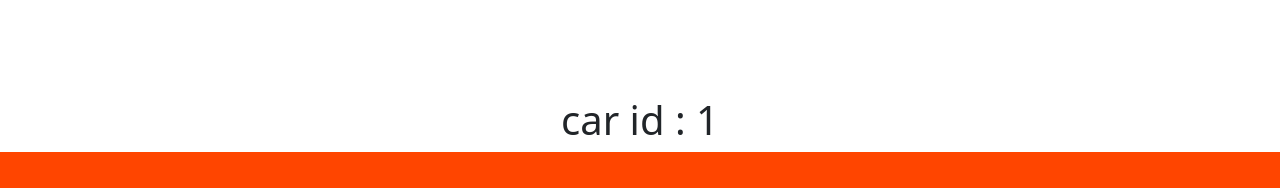
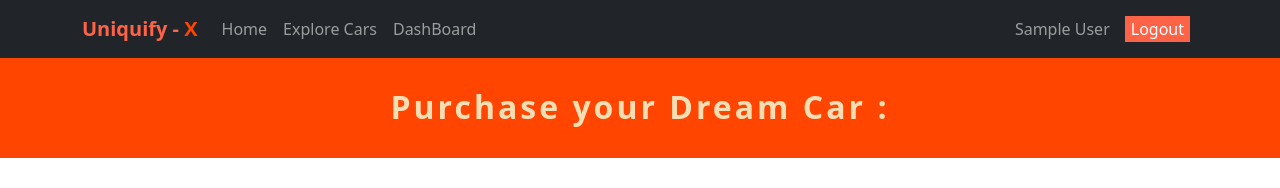
Before and after one commit to Nayimh/Nayimh-Crud-Project, a React (Create React App) app: page /purchase/1 in a window 1280 px wide. Shown: the top 188 px of the page. Built offline with nearby package versions, Linux system fonts and the light colour scheme; no server answers; sample sign-in values are in the browser's storage.

Commit message:
almost done

```diff
--- a/src/App.js
+++ b/src/App.js
@@ -14,6 +14,8 @@ import Register from './Pages/Login/Register/Register';
 import AuthProvider from './hooks/Context/AuthProvider/AuthProvider';
 import PrivateRoute from './Pages/Login/PrivateRoute/PrivateRoute';
 import ExploreCars from './Pages/ExploreCars/ExploreCars';
+import Navigation from './Pages/shared/Navigaton/Navigation';
+
 
 
 
@@ -23,7 +25,7 @@ function App() {
     <div className="App">
       <AuthProvider>
       <BrowserRouter>
-        {/* <Navigation></Navigation> */}
+
         <Switch>
           <Route path="/home">
           <Home></Home>
@@ -31,18 +33,15 @@ function App() {
           <Route path="/explore">
           <ExploreCars></ExploreCars>
           </Route>
-          <PrivateRoute path="/purchase/:carId">
-            <Booking></Booking>
+            <PrivateRoute path="/purchase/:carId">
+              <Navigation></Navigation>
+              <Booking></Booking>
+
           </PrivateRoute>
           <PrivateRoute path="/dashBoard">
             <DashBoard></DashBoard>
           </PrivateRoute>
-          {/* <PrivateRoute path="/myOrder">
-            <MyOrder></MyOrder>
-          </PrivateRoute>
-          <PrivateRoute path="/manageOrder">
-            <ManageAllOrders></ManageAllOrders>
-          </PrivateRoute> */}
+
           <Route path="/rating">
             <Ratings></Ratings>
          </Route>
--- a/src/Pages/Book/Booking.js
+++ b/src/Pages/Book/Booking.js
@@ -52,9 +52,9 @@ const handleOrderSubmit = (e) => {
 
 
     return (
-    <div className="pt-5 my-5 bookingContainer">
+    <div className="pt-2 my-5 bookingContainer">
 
-        <h1>car id : {carId}</h1>
+
             <h2 className="header">Purchase your Dream Car : { car?.name }</h2>
         <div className="carDetails">
 
--- a/src/Pages/DashBoard/Dashboard/DashBoard.js
+++ b/src/Pages/DashBoard/Dashboard/DashBoard.js
@@ -52,6 +52,7 @@ function DashBoard(props) {
       <Toolbar />
       <h2 className="header" style={{ letterSpacing: "2px", fontWeight: "700" }}>Control Pannel</h2>
       <Link to="/home"><button className="btn-warning border-0">Home</button></Link>
+
       <br /> <br />
       <Divider />
 
@@ -106,7 +107,7 @@ function DashBoard(props) {
             <MenuIcon />
           </IconButton>
           <Typography variant="h6" noWrap component="div">
-            DashBoard
+          Expand DashBoard
           </Typography>
         </Toolbar>
       </AppBar>
@@ -188,5 +189,3 @@ DashBoard.propTypes = {
 };
 
 export default DashBoard;
-
-// export default DashBoard;
--- a/src/Pages/DashBoard/Dashboard/ManageAllOrders/ManageAllOrders.js
+++ b/src/Pages/DashBoard/Dashboard/ManageAllOrders/ManageAllOrders.js
@@ -45,6 +45,7 @@ const ManageAllOrders = () => {
                 <Card.Body>
                         <Card.Title>Name: { order.name }</Card.Title>
                   <Card.Text>
+                       <p>Email: { order.email }</p>
                     {order.desc}
                   </Card.Text>
 
--- a/src/Pages/DashBoard/MyOrder/MyOrder.js
+++ b/src/Pages/DashBoard/MyOrder/MyOrder.js
@@ -47,7 +47,7 @@ const MyOrder = () => {
                 <Card.Img variant="top" src={order.img} />
                 <Card.Body>
                         <Card.Title>Name: { order.name }</Card.Title>
-                        <Card.Title>Email: { order.email }</Card.Title>
+
                   <Card.Text>
                     {order.desc}
                   </Card.Text>
--- a/src/Pages/ExploreCars/ExploreCars.js
+++ b/src/Pages/ExploreCars/ExploreCars.js
@@ -1,4 +1,5 @@
 import React from 'react';
+import Footter from '../Footer/Footter';
 import PurchasePage from '../Purchase/Purchasepage/PurchasePage';
 import Navigation from '../shared/Navigaton/Navigation';
 
@@ -7,6 +8,7 @@ const ExploreCars = () => {
         <div>
             <Navigation></Navigation>
             <PurchasePage></PurchasePage>
+            <Footter></Footter>
         </div>
     );
 };
```
